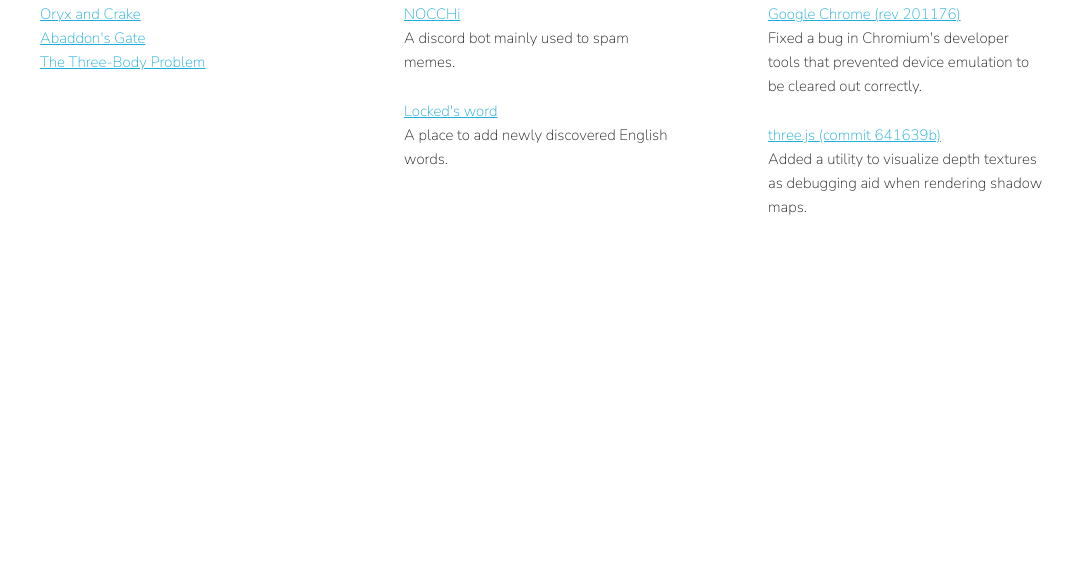
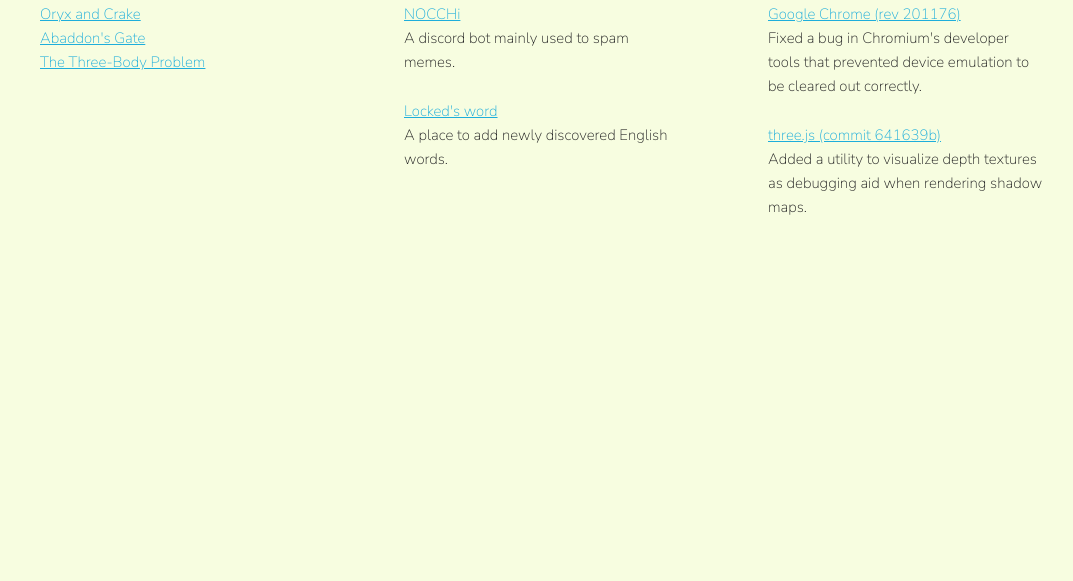
Before and after one commit to arya-s/andrei.jp, a plain HTML site: page index.html in a window 1280 px wide. Shown: the part 219-800 px from the top of the page, without its empty margins (98-1171 px from the left). Drawn offline with nearby package versions, Linux system fonts and the light colour scheme.

Commit message:
Add bg color

```diff
--- a/css/main.css
+++ b/css/main.css
@@ -10,8 +10,8 @@ body {
   -ms-flex-align: center;
   align-items: center;
   padding: 64px 32px;
-  padding: 64px 32px;
   font-family: "Nunito Sans", "HelveticaNeue", "Helvetica Neue", Helvetica, Arial, sans-serif;
+  background-color: #f7fde0;
 }
 
 #social {
```
